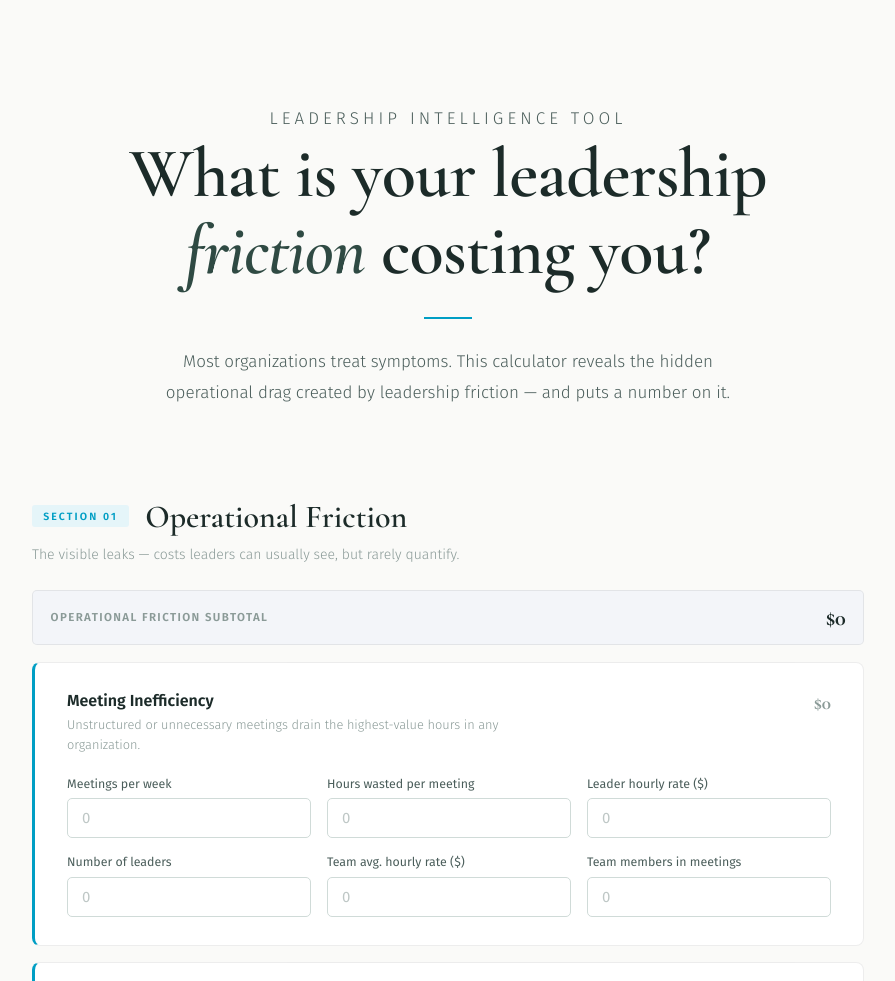
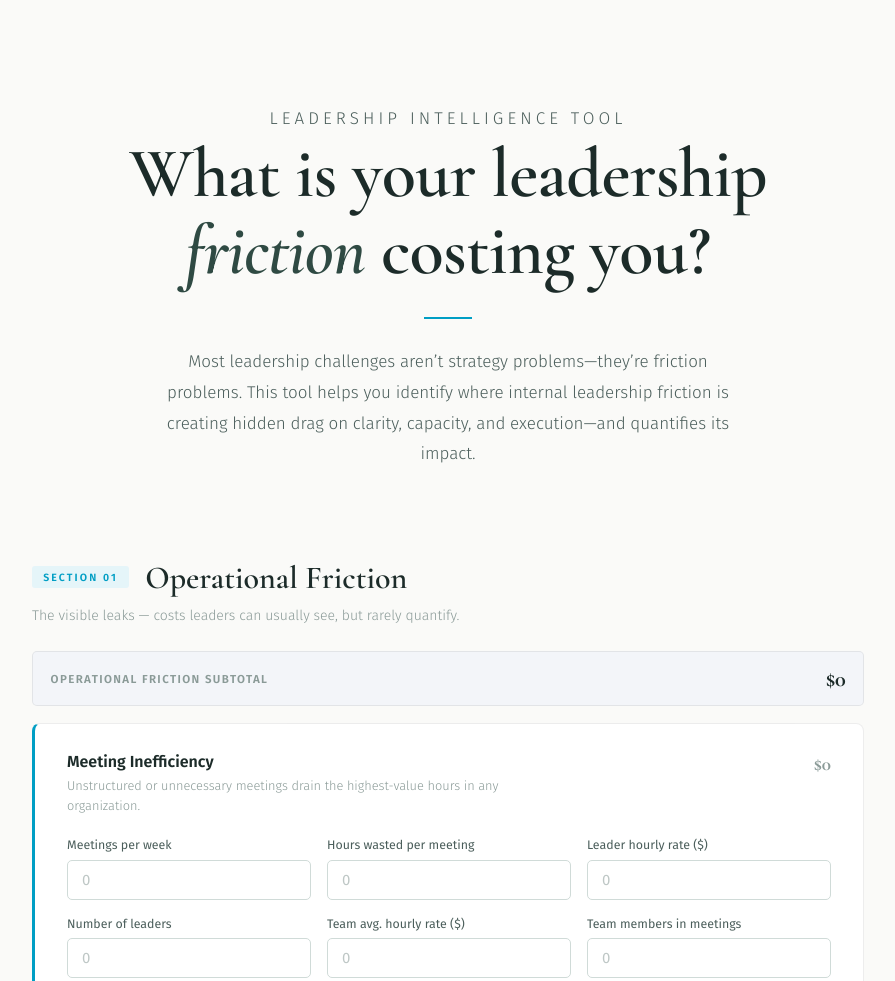
Before and after one commit to MassiveImpact/Leadership-Leaks-Calculator, a plain HTML site: page index.html in a window 1280 px wide. Shown: the top 981 px of the page, without its empty margins (192-1087 px from the left). Drawn offline with nearby package versions, Linux system fonts and the light colour scheme.

Commit message:
Update index.html
updates drag to friction

```diff
--- a/index.html
+++ b/index.html
@@ -523,7 +523,9 @@ body {
   <p class="hero-eyebrow">Leadership Intelligence Tool</p>
   <h1>What is your leadership<br><em>friction</em> costing you?</h1>
   <hr class="hero-rule">
-  <p>Most organizations treat symptoms. This calculator reveals the hidden operational drag created by leadership friction — and puts a number on it.</p>
+  <p>Most leadership challenges aren’t strategy problems—they’re friction problems.
+
+This tool helps you identify where internal leadership friction is creating hidden drag on clarity, capacity, and execution—and quantifies its impact.</p>
 </div>
 
 <div class="container">
@@ -769,7 +771,7 @@ body {
   <div class="cta-eyebrow">Leadership Clarity Cohort</div>
   <h2 class="cta-heading">The problem usually isn't capability. It's the unseen friction shaping decisions under pressure.</h2>
   <hr class="cta-rule">
-  <p class="cta-subhead">We're opening a small leadership cohort designed to reduce organizational drag at the source — strengthening how leaders think, communicate, and decide under pressure.</p>
+  <p class="cta-subhead">We're opening a small leadership cohort designed to reduce organizational friction - strengthening how leaders think, communicate, and decide under pressure.</p>
   <div class="cta-buttons">
     <a href="https://stats.sender.net/forms/bDkAXq/view" target="_blank" class="btn-primary">Explore the Leadership Clarity Cohort</a>
     <a href="https://cal.com/charityhaderlie/leadership-strategy-call?overlayCalendar=true" target="_blank" class="btn-secondary">Schedule a Strategy Session →</a>
```
